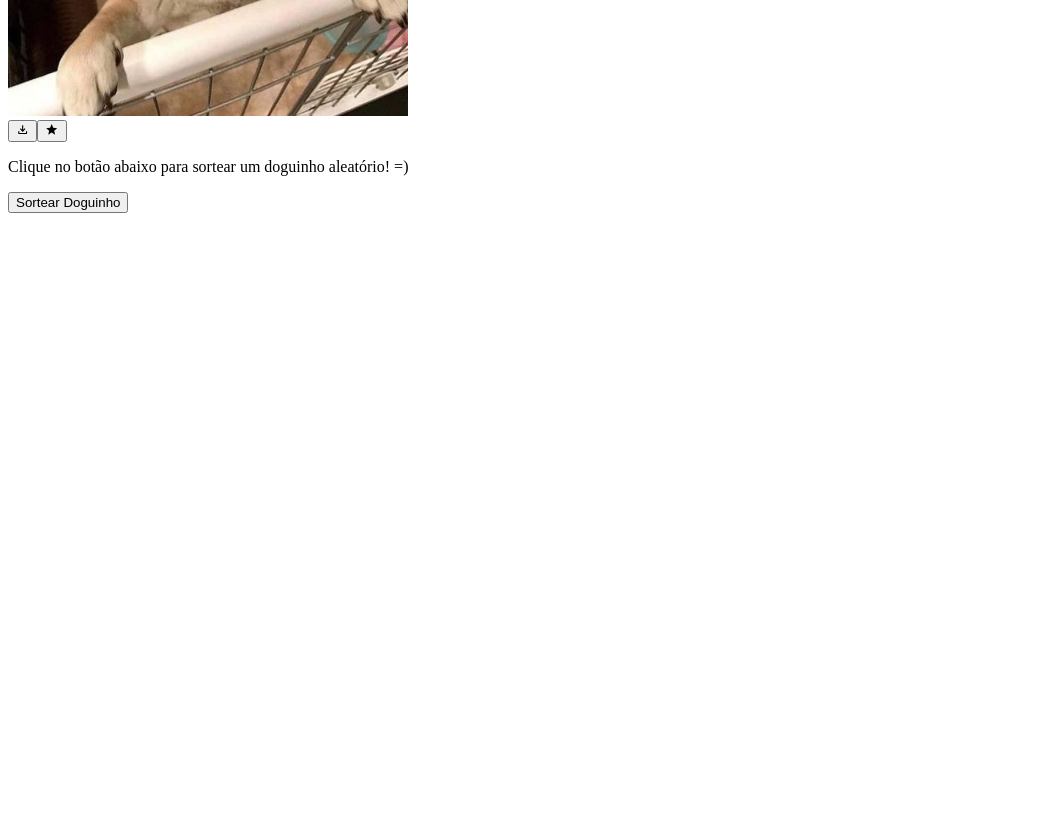
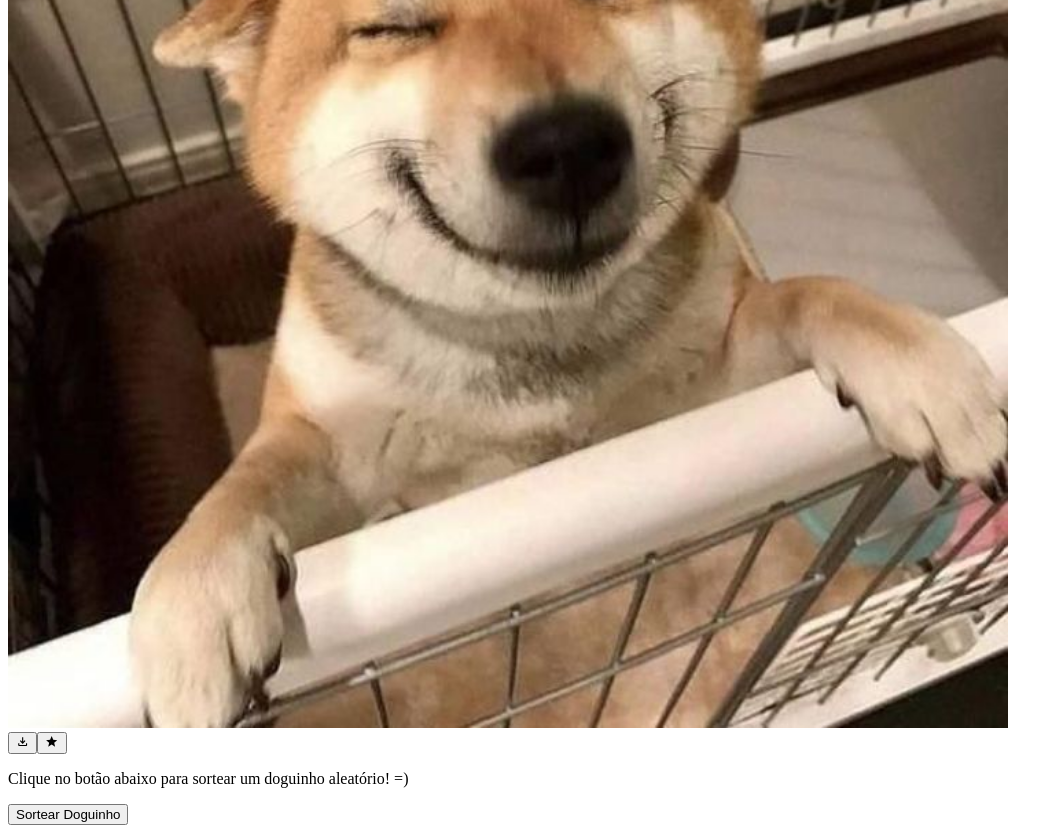
Before and after one commit to adejuniorr/pets-and-tips, a Next.js app in the folder pets-and-tips-project/: page / in a window 1280 px wide. Shown: the part 280-1113 px from the top of the page, without its empty margins (0-1063 px from the left). Before the commit the page ends 800 px from the top, so only its background shows below. Built offline with nearby package versions, Linux system fonts and the light colour scheme.

Commit message:
:sparkles: dogs api connected successfully

```diff
--- a/pets-and-tips-project/app/ui/drawers/RandomDogsDrawer.tsx
+++ b/pets-and-tips-project/app/ui/drawers/RandomDogsDrawer.tsx
@@ -1,28 +1,55 @@
+"use client";
+
 import Image from "next/image";
-import React from "react";
+import { useState } from "react";
 import dog from "@/public/images/dog01.jpg";
 import { MdOutlineFileDownload, MdStar } from "react-icons/md";
 
 export const RandomDogsDrawer = () => {
+  const [randomDog, setRandomDog] = useState("");
+
+  const fetchRandomDog = async () => {
+    try {
+      const response = await fetch("https://dog.ceo/api/breeds/image/random");
+      const data = await response.json();
+
+      setRandomDog(data.message.toString());
+      //console.log(data.message.toString());
+    } catch (error) {
+      console.error("Error fetching random dog:\n" + error);
+    }
+  };
+
   return (
     <div className="bg-foreground w-[400px] h-[500px] rounded-[24px] shadow-lg overflow-hidden">
-      <div className="bg-blue-500 h-[350px] overflow-hidden">
-        <Image src={dog} alt="é um doguinho" width={400} />
-        <div className="flex items-center justify-center gap-4 rounded-[8px] relative bottom-[130px] left-[100px] bg-white w-[200px] h-[80px]">
+      <div className="h-[350px] overflow-hidden">
+        <Image
+          src={randomDog || dog}
+          alt="é um doguinho"
+          width={1000}
+          height={1000}
+          className="object-cover w-full h-full"
+        />
+      </div>
+      <div className="relative bottom-[80px] left-[100px] bg-white w-[180px] h-[0px]">
+        <span className="flex items-center justify-center gap-4">
           <button className="rounded-[100%] bg-blue-500 w-[50px] h-[50px] flex items-center justify-center text-white">
             <MdOutlineFileDownload />
           </button>
           <button className="rounded-[100%] bg-blue-500 w-[50px] h-[50px] flex items-center justify-center text-white">
             <MdStar />
           </button>
-        </div>
+        </span>
       </div>
       <div className="bg-red-500 h-[150px] flex flex-col gap-4 items-center justify-center">
         <p className="text-center">
           Clique no botão abaixo para sortear um doguinho aleatório! =)
         </p>
 
-        <button className="bg-white px-6 py-3 rounded-[32px]">
+        <button
+          className="bg-white px-6 py-3 rounded-[32px]"
+          onClick={fetchRandomDog}
+        >
           Sortear Doguinho
         </button>
       </div>
--- a/pets-and-tips-project/next.config.mjs
+++ b/pets-and-tips-project/next.config.mjs
@@ -1,4 +1,15 @@
 /** @type {import('next').NextConfig} */
-const nextConfig = {};
+const nextConfig = {
+  images: {
+    remotePatterns: [
+      {
+        protocol: "https",
+        hostname: "images.dog.ceo",
+        port: "",
+        pathname: "/**/*",
+      },
+    ],
+  },
+};
 
 export default nextConfig;
```
